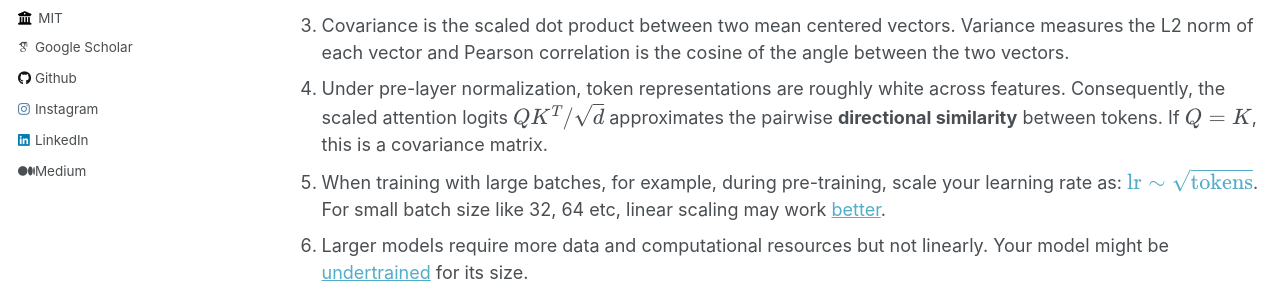
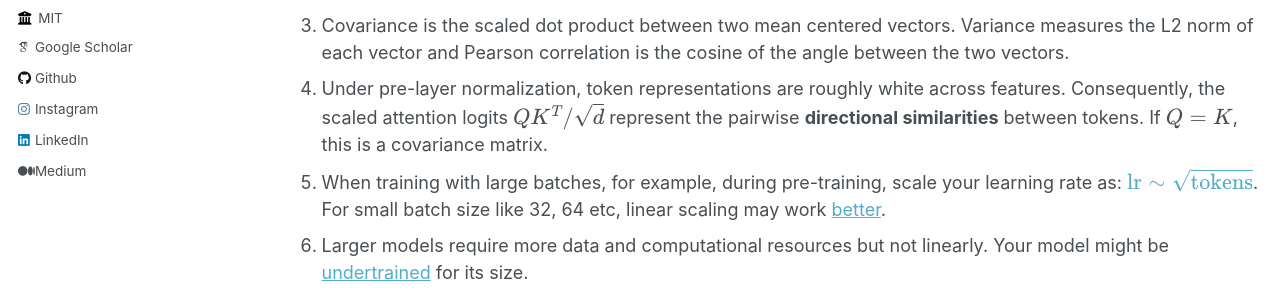
Before and after one commit to Neehan/neehan.github.io, a Jekyll site: the page built from _pages/lessons.md, in a window 1280 px wide and 900 px high, scrolled down 628 px. Shown: the part 308-606 px from the top of the window. Built offline with Jekyll 4.4.1, drawn with Linux system fonts in a browser that asks for light colours; some web fonts are replaced.

Commit message:
Clarify wording on directional similarity in ML section

```diff
--- a/_pages/lessons.md
+++ b/_pages/lessons.md
@@ -26,7 +26,7 @@ Here is a running list of lessons that I have learned over the years from my mis
 1. When in doubt, always start with **[AdamW](https://docs.pytorch.org/docs/stable/generated/torch.optim.AdamW.html)** with learning rate between $[10^{-4}, 10^{-3}]$ and a linear warm-up.
 2. Adam/AdamW tracks the first two exponential moments of the gradient. If VRAM-bound, test out your idea with [SGD](https://docs.pytorch.org/docs/stable/generated/torch.optim.SGD.html) first.
 3. Covariance is the scaled dot product between two mean centered vectors. Variance measures the L2 norm of each vector and Pearson correlation is the cosine of the angle between the two vectors.
-4. Under pre-layer normalization, token representations are roughly white across features. Consequently, the scaled attention logits $QK^T/\sqrt{d}$ approximates the pairwise **directional similarity** between tokens. If $Q=K$, this is a covariance matrix.
+4. Under pre-layer normalization, token representations are roughly white across features. Consequently, the scaled attention logits $QK^T/\sqrt{d}$ represent the pairwise **directional similarities** between tokens. If $Q=K$, this is a covariance matrix.
 5. When training with large batches, for example, during pre-training, scale your learning rate as: [$\mathrm{lr} \sim \sqrt{\mathrm{tokens}}$](https://arxiv.org/pdf/1705.08741). For small batch size like 32, 64 etc, linear scaling may work [better](https://arxiv.org/pdf/1404.5997).
 6. Larger models require more data and computational resources but not linearly. Your model might be [undertrained](https://arxiv.org/pdf/2001.08361) for its size.
 7. Floating-point precision varies with magnitude, so final result of arithmetic depends on the order of operations, ie. $(a + b) + c \neq a + (b + c)$. This makes many algorithms [non-deterministic](https://thinkingmachines.ai/blog/defeating-nondeterminism-in-llm-inference/) on GPU. For example, as of 2025, [there is no deterministic kernel for `torch.cumsum`](https://github.com/pytorch/pytorch/issues/89492).
```
